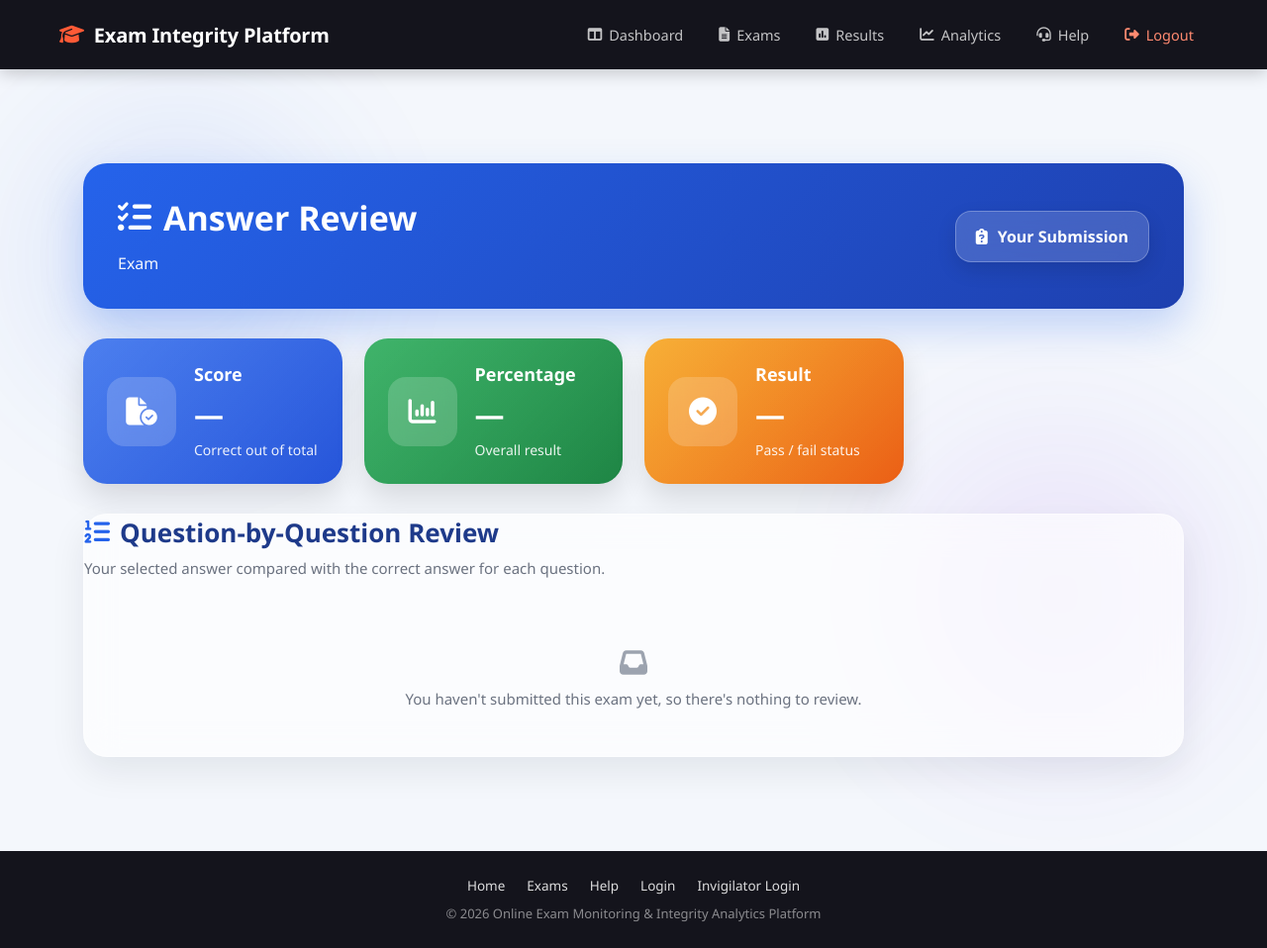
After one commit to rishabhuke/online-exam-monitoring-integrity-analytics-platform, a Flask app: page /results/1/answers in a window 1280 px wide. The commit adds this page. Shown: the whole page at 99% size. Run offline with Flask 3, Linux system fonts and the light colour scheme; the visitor is signed in with stand-in values (Sample User, id 1); data that the repository does not hold is empty.

Commit message:
Add candidate answer review (Milestone 5 P2): resolves selected/correct option text per question, deduped to latest Answers row per question, session-scoped candidate identity

```diff
--- a/routes/pages.py
+++ b/routes/pages.py
@@ -181,6 +181,22 @@ def report_page(exam_id):
     return render_template("report.html", exam_id=exam_id, exam=exam)
 
 
+@pages_bp.route("/results/<int:exam_id>/answers")
+def answer_review_page(exam_id):
+    """
+    Milestone 5 (P2): candidate-only answer review page. Only exam_id is
+    a URL parameter - candidate identity is always read from
+    session["candidate_id"] (here and in the API route it calls,
+    GET /api/attempt/<exam_id>/answers), so this URL cannot be used to
+    view another candidate's answers by changing a parameter. Mirrors
+    report_page() above exactly.
+    """
+    if "candidate_id" not in session:
+        return redirect(url_for("auth.login"))
+    exam = _get_exam_meta(exam_id)
+    return render_template("answer_review.html", exam_id=exam_id, exam=exam)
+
+
 @pages_bp.route("/start_exam/<int:exam_id>")
 def start_exam(exam_id):
     if "candidate_id" not in session:
--- a/routes/report.py
+++ b/routes/report.py
@@ -114,3 +114,24 @@ def get_dashboard_attempt(candidate_id, exam_id):
     """
     result = grading.get_exam_attempt_summary(candidate_id, exam_id)
     return jsonify({"status": "success", **result}), 200
+
+
+@attempt_bp.route("/<int:exam_id>/answers", methods=["GET"])
+def get_own_answer_review(exam_id):
+    """
+    Milestone 5 (P2): candidate self-service per-question answer review
+    for the CURRENT candidate's own session.
+
+    candidate_id always comes from session["candidate_id"], never from
+    the URL - exam_id is the only URL parameter, so there is no way to
+    request another candidate's answers by changing the path. Mirrors
+    get_score()/get_report() above in routes/report.py, not the
+    dashboard_* routes (which are invigilator-only and take an arbitrary
+    candidate_id because an invigilator is allowed to see any
+    candidate's data - a candidate is not).
+    """
+    if "candidate_id" not in session:
+        return jsonify({"status": "error", "message": "Not authenticated"}), 401
+
+    result = grading.get_answer_review(session["candidate_id"], exam_id)
+    return jsonify({"status": "success", **result}), 200
--- a/static/css/analytics.css
+++ b/static/css/analytics.css
@@ -440,3 +440,103 @@
     color:#9ca3af;
     margin-left:8px;
 }
+
+/* ======================================================
+   ANSWER REVIEW PAGE
+====================================================== */
+
+.answer-review-list{
+    display:flex;
+    flex-direction:column;
+    gap:16px;
+}
+
+.answer-review-item{
+    background:#f8fbff;
+    border:1px solid #e6eefb;
+    border-radius:16px;
+    padding:20px 22px;
+}
+
+.answer-review-item-top{
+    display:flex;
+    justify-content:space-between;
+    align-items:center;
+    gap:12px;
+    margin-bottom:12px;
+}
+
+.answer-review-number{
+    color:#64748b;
+    font-size:13px;
+    font-weight:700;
+    letter-spacing:.3px;
+    text-transform:uppercase;
+}
+
+.answer-status-badge{
+    display:inline-flex;
+    align-items:center;
+    gap:6px;
+    padding:6px 14px;
+    border-radius:999px;
+    font-size:12px;
+    font-weight:700;
+}
+
+.answer-status-correct{
+    background:#dcfce7;
+    color:#15803d;
+}
+
+.answer-status-incorrect{
+    background:#fee2e2;
+    color:#b91c1c;
+}
+
+.answer-status-unanswered{
+    background:#e5e7eb;
+    color:#4b5563;
+}
+
+.answer-review-question{
+    color:#1e3a8a;
+    font-size:16px;
+    font-weight:600;
+    line-height:1.6;
+    margin-bottom:14px;
+}
+
+.answer-review-detail{
+    display:flex;
+    gap:8px;
+    font-size:14.5px;
+    line-height:1.7;
+}
+
+.answer-review-detail + .answer-review-detail{
+    margin-top:4px;
+}
+
+.answer-review-label{
+    color:#64748b;
+    font-weight:600;
+    flex-shrink:0;
+}
+
+.answer-review-value{
+    color:#374151;
+}
+
+@media(max-width:600px){
+    .answer-review-item-top{
+        flex-direction:column;
+        align-items:flex-start;
+        gap:8px;
+    }
+
+    .answer-review-detail{
+        flex-direction:column;
+        gap:2px;
+    }
+}
--- /dev/null
+++ b/static/js/answer_review.js
@@ -0,0 +1,97 @@
+document.addEventListener("DOMContentLoaded", function () {
+    const page = document.getElementById("answerReviewPage");
+    const examId = page ? page.dataset.examId : null;
+
+    const statScore = document.getElementById("statScore");
+    const statPercentage = document.getElementById("statPercentage");
+    const statResult = document.getElementById("statResult");
+
+    const answerReviewList = document.getElementById("answerReviewList");
+    const loadingState = document.getElementById("loadingState");
+    const notSubmittedState = document.getElementById("notSubmittedState");
+    const errorState = document.getElementById("errorState");
+
+    async function fetchJSON(url) {
+        const resp = await fetch(url, { headers: { "Accept": "application/json" } });
+        if (!resp.ok) {
+            throw new Error(`Request to ${url} failed with status ${resp.status}`);
+        }
+        return resp.json();
+    }
+
+    function renderSummary(data) {
+        statScore.textContent = `${data.score} / ${data.total_questions}`;
+        statPercentage.textContent = `${data.percentage}%`;
+        statResult.textContent = data.result;
+    }
+
+    function questionStatus(question) {
+        if (!question.answered) {
+            return { icon: "fa-circle-minus", text: "Unanswered", cls: "answer-status-unanswered" };
+        }
+        if (question.is_correct) {
+            return { icon: "fa-circle-check", text: "Correct", cls: "answer-status-correct" };
+        }
+        return { icon: "fa-circle-xmark", text: "Incorrect", cls: "answer-status-incorrect" };
+    }
+
+    function renderQuestions(questions) {
+        answerReviewList.innerHTML = "";
+
+        questions.forEach((q, index) => {
+            const status = questionStatus(q);
+
+            const item = document.createElement("div");
+            item.className = "answer-review-item";
+            item.innerHTML = `
+                <div class="answer-review-item-top">
+                    <span class="answer-review-number">Question ${index + 1}</span>
+                    <span class="answer-status-badge ${status.cls}">
+                        <i class="fa-solid ${status.icon}"></i> ${status.text}
+                    </span>
+                </div>
+                <p class="answer-review-question">${q.question}</p>
+                <div class="answer-review-detail">
+                    <span class="answer-review-label">Your answer:</span>
+                    <span class="answer-review-value">${q.answered ? q.selected_text : "Not answered"}</span>
+                </div>
+                <div class="answer-review-detail">
+                    <span class="answer-review-label">Correct answer:</span>
+                    <span class="answer-review-value">${q.correct_text}</span>
+                </div>
+            `;
+            answerReviewList.appendChild(item);
+        });
+    }
+
+    async function loadAnswerReview() {
+        if (!examId) {
+            loadingState.hidden = true;
+            errorState.hidden = false;
+            return;
+        }
+
+        loadingState.hidden = false;
+        notSubmittedState.hidden = true;
+        errorState.hidden = true;
+
+        try {
+            const data = await fetchJSON(`/api/attempt/${examId}/answers`);
+            loadingState.hidden = true;
+
+            if (!data.submitted) {
+                notSubmittedState.hidden = false;
+                return;
+            }
+
+            renderSummary(data);
+            renderQuestions(data.questions);
+        } catch (err) {
+            loadingState.hidden = true;
+            errorState.hidden = false;
+            console.error(err);
+        }
+    }
+
+    loadAnswerReview();
+});
--- a/static/js/results.js
+++ b/static/js/results.js
@@ -54,7 +54,10 @@ document.addEventListener("DOMContentLoaded", function () {
                 <td>${a.score} / ${a.total_questions}</td>
                 <td>${a.percentage}%</td>
                 <td><span class="status-badge ${statusLower}-badge">${a.status}</span></td>
-                <td><a href="/report/${a.exam_id}" class="table-action-btn">View Report</a></td>
+                <td class="results-action-cell">
+                    <a href="/report/${a.exam_id}" class="table-action-btn">View Report</a>
+                    <a href="/results/${a.exam_id}/answers" class="table-action-btn table-action-btn-secondary">Review Answers</a>
+                </td>
             `;
 
             tableBody.appendChild(tr);
--- /dev/null
+++ b/templates/answer_review.html
@@ -0,0 +1,101 @@
+{% extends "base.html" %}
+
+{% block title %}
+Answer Review
+{% endblock %}
+
+{% block extra_css %}
+<link rel="stylesheet" href="{{ url_for('static', filename='css/dashboard.css') }}">
+<link rel="stylesheet" href="{{ url_for('static', filename='css/analytics.css') }}">
+{% endblock %}
+
+{% block content %}
+
+<div class="dashboard-container analytics-page" id="answerReviewPage" data-exam-id="{{ exam_id }}">
+
+    <!-- ================= PAGE HEADER ================= -->
+    <section class="analytics-header">
+        <div class="analytics-header-left">
+            <h1>
+                <i class="fa-solid fa-list-check"></i>
+                Answer Review
+            </h1>
+            <p>{{ exam.title }}</p>
+        </div>
+
+        <div class="analytics-badge">
+            <i class="fa-solid fa-clipboard-question"></i>
+            <span>Your Submission</span>
+        </div>
+    </section>
+
+    <!-- ================= SCORE SUMMARY ================= -->
+    <section class="analytics-stats-grid" id="statsGrid" aria-live="polite">
+
+        <div class="analytics-stat-card stat-blue">
+            <div class="stat-icon">
+                <i class="fa-solid fa-file-circle-check"></i>
+            </div>
+            <div class="stat-content">
+                <h3>Score</h3>
+                <p id="statScore">&mdash;</p>
+                <span>Correct out of total</span>
+            </div>
+        </div>
+
+        <div class="analytics-stat-card stat-green">
+            <div class="stat-icon">
+                <i class="fa-solid fa-chart-column"></i>
+            </div>
+            <div class="stat-content">
+                <h3>Percentage</h3>
+                <p id="statPercentage">&mdash;</p>
+                <span>Overall result</span>
+            </div>
+        </div>
+
+        <div class="analytics-stat-card stat-orange">
+            <div class="stat-icon">
+                <i class="fa-solid fa-circle-check"></i>
+            </div>
+            <div class="stat-content">
+                <h3>Result</h3>
+                <p id="statResult">&mdash;</p>
+                <span>Pass / fail status</span>
+            </div>
+        </div>
+
+    </section>
+
+    <!-- ================= ANSWER LIST ================= -->
+    <section class="analytics-activity-section glass-panel">
+        <div class="panel-header">
+            <h2><i class="fa-solid fa-list-ol"></i> Question-by-Question Review</h2>
+            <p>Your selected answer compared with the correct answer for each question.</p>
+        </div>
+
+        <div class="answer-review-list" id="answerReviewList" aria-live="polite"></div>
+
+        <div class="analytics-state-message" id="loadingState">
+            <i class="fa-solid fa-spinner fa-spin"></i>
+            <span>Loading your answers...</span>
+        </div>
+
+        <div class="analytics-state-message" id="notSubmittedState" hidden>
+            <i class="fa-solid fa-inbox"></i>
+            <span>You haven't submitted this exam yet, so there's nothing to review.</span>
+        </div>
+
+        <div class="analytics-state-message analytics-state-error" id="errorState" hidden>
+            <i class="fa-solid fa-triangle-exclamation"></i>
+            <span>Couldn't load your answer review right now. Please try refreshing the page.</span>
+        </div>
+    </section>
+
+</div>
+
+{% endblock %}
+
+{% block extra_js %}
+<script src="{{ url_for('static', filename='js/answer_review.js') }}"></script>
+{% endblock %}
--- a/templates/results.html
+++ b/templates/results.html
@@ -98,7 +98,7 @@ My Results
                         <th>Score</th>
                         <th>Percentage</th>
                         <th>Status</th>
-                        <th>Report</th>
+                        <th>Actions</th>
                     </tr>
                 </thead>
                 <tbody id="resultsTableBody"></tbody>
```
Also changed, not shown: modules/grading.py (+102 -0 lines), static/css/results.css (+16 -0 lines), tests/test_get_attempt.py (+138 -1 lines), tests/test_pages.py (+21 -1 lines).
